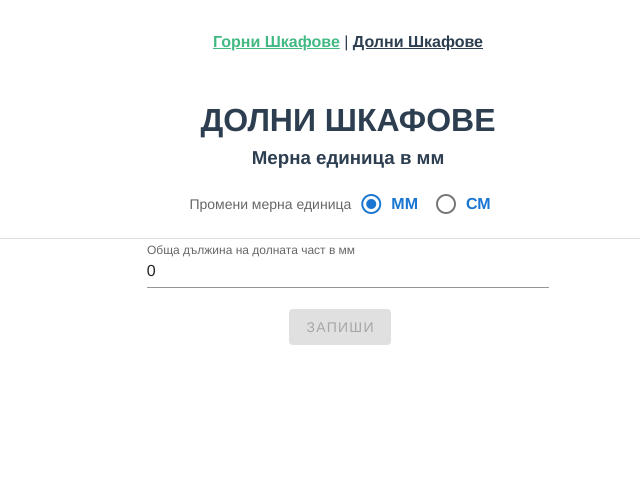
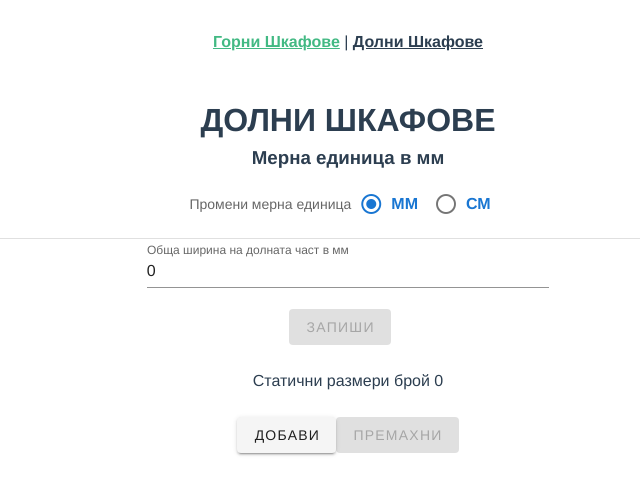
Before and after one commit to didoviktorov/wood-calculator, a Vue app: page / in a window 1280 px wide. Shown: the top 494 px of the page, without its empty margins (292-932 px from the left). Built offline with nearby package versions, Linux system fonts and the light colour scheme.

Commit message:
chicko-helps

```diff
--- a/src/components/LowerShelf.vue
+++ b/src/components/LowerShelf.vue
@@ -38,16 +38,16 @@
         <v-divider />
         <v-row align="center" justify="center">
           <v-col cols="12" sm="8" md="4">
-            <v-form v-model="validWholeLenght">
+            <v-form v-model="validWholeLength">
               <v-text-field
                 v-model="shelfLenght"
-                :label="'Обща дължина на долната част в ' + calculationUnit"
-                :rules="wholeLenghtRules"
-                ref="wholeLenght"
+                :label="'Обща ширина на долната част в ' + calculationUnit"
+                :rules="wholeLengthRules"
+                ref="wholeLength"
                 required
               ></v-text-field>
               <v-btn
-                :disabled="!validWholeLenght"
+                :disabled="!validWholeLength"
                 color="success"
                 class="mr-4"
                 @click="changeTheWholeLenght"
@@ -57,6 +57,53 @@
             </v-form>
           </v-col>
         </v-row>
+        <v-row align="center" justify="center">
+          <v-col cols="12">
+            Статични размери брой {{ shelfObject.staticCabinets.length }}
+          </v-col>
+        </v-row>
+         <v-row align="center" justify="center">
+          <v-col cols="12">
+             <v-btn @click="addStaticCabintes">
+              добави
+            </v-btn>
+            <v-btn
+              :disabled="shelfObject.staticCabinets.length == 0"
+              @click="removeStaticcabintes"
+            >
+              премахни
+            </v-btn>
+            <v-btn
+              v-if="shelfObject.staticCabinets.length > 0"
+              :disabled="shelfObject.staticCabinets.length == 0"
+              @click="addStaticWidth"
+            >
+              въведи размер
+            </v-btn>
+          </v-col>
+         </v-row>
+         <v-row align="center" justify="center">
+           <v-col cols="12" sm="8" md="4">
+             <v-form v-if="shelfObject.staticCabinets.length > 0" v-model="validStaticLength" ref="staticForm">
+              <v-text-field
+                v-model="allStaticWidth"
+                :label="'Ширина на статичен шкаф ' + calculationUnit"
+                :rules="staticLengthRules"
+                ref="wholeLength"
+                required
+              ></v-text-field>
+              <v-btn
+                :disabled="!validStaticLength"
+                color="success"
+                class="mr-4"
+                @click="addStaticWidth"
+              >
+                Запиши
+              </v-btn>
+            </v-form>
+           </v-col>
+         </v-row>
+
       </v-container>
     </v-content>
   </v-app>
@@ -66,8 +113,10 @@
 export default {
   name: "LowerShelf",
   data: () => ({
-    validWholeLenght: false,
-    shelfLenght: 0
+    validWholeLength: false,
+    validStaticLength: false,
+    shelfLenght: 0,
+    allStaticWidth: 0
   }),
   computed: {
     shelfObject() {
@@ -76,16 +125,25 @@ export default {
     calculationUnit() {
       return this.$store.state.calculationUnit;
     },
-    wholeLenghtRules() {
+    wholeLengthRules() {
       return [
-        v => !!v || "Общата дължина е задължителна",
-        v => !isNaN(v) || "Дължината трябва да бъде число",
+        v => !!v || "Общата ширина е задължителна",
+        v => !isNaN(v) || "Ширината трябва да бъде число",
         v =>
           Number.isInteger(Number(v)) ||
-          "Дължината трябва да бъде целочислено число"
+          "Ширината трябва да бъде целочислено число"
       ];
     },
-    wholeLenght() {
+    staticLengthRules() {
+      return [
+        v => !!v || "Общата ширина е задължителна",
+        v => !isNaN(v) || "Ширината трябва да бъде число",
+        v =>
+          Number.isInteger(Number(v)) ||
+          "Ширината трябва да бъде целочислено число"
+      ];
+    },
+    wholeLength() {
       return 0;
     }
   },
@@ -98,6 +156,18 @@ export default {
       if (formLenght != this.shelfObject.lenght) {
         this.$store.dispatch("chnageShelfLenght", formLenght);
       }
+    },
+    addStaticCabintes() {
+      let currentCabinet = {
+        length: 0
+      };
+      this.$store.dispatch("addStaticCabinet", currentCabinet);
+    },
+    removeStaticcabintes() {
+       this.$store.dispatch("removeStaticCabinet");
+    },
+    addStaticWidth() {
+      this.$store.dispatch("addStaticFieldsWidth", this.allStaticWidth);
     }
   }
 };
--- a/src/store/index.js
+++ b/src/store/index.js
@@ -9,6 +9,7 @@ export default new Vuex.Store({
       title: "ДОЛНИ ШКАФОВЕ",
       cabinets: [],
       staticCabinets: [],
+      outherSides: [],
       height: 0,
       lenght: 0,
       depth: 0
@@ -21,6 +22,17 @@ export default new Vuex.Store({
     },
     CHANGE_SHELF_LENGHT(state, value) {
       state.lowerShelf.lenght = value;
+    },
+    ADD_STATIC_CABINET(state, value) {
+      state.lowerShelf.staticCabinets.push(value);
+    },
+    REMOVE_STATIC_CABINET(state) {
+      state.lowerShelf.staticCabinets.splice(state.lowerShelf.staticCabinets.length - 1);
+    },
+    ADD_ALL_STATIC_FIELDS_WIDTH(state, value) {
+      state.lowerShelf.staticCabinets.forEach(element => {
+        element.lenght = value;
+      });
     }
   },
   actions: {
@@ -29,6 +41,15 @@ export default new Vuex.Store({
     },
     chnageShelfLenght(store, value) {
       store.commit("CHANGE_SHELF_LENGHT", value);
+    },
+    addStaticCabinet(store, value) {
+      store.commit("ADD_STATIC_CABINET", value);
+    },
+    removeStaticCabinet(store) {
+      store.commit("REMOVE_STATIC_CABINET");
+    },
+    addStaticFieldsWidth(store, value) {
+      store.commit("ADD_ALL_STATIC_FIELDS_WIDTH", value);
     }
   },
   modules: {}
```
Also changed, not shown: TODO.txt (added).
